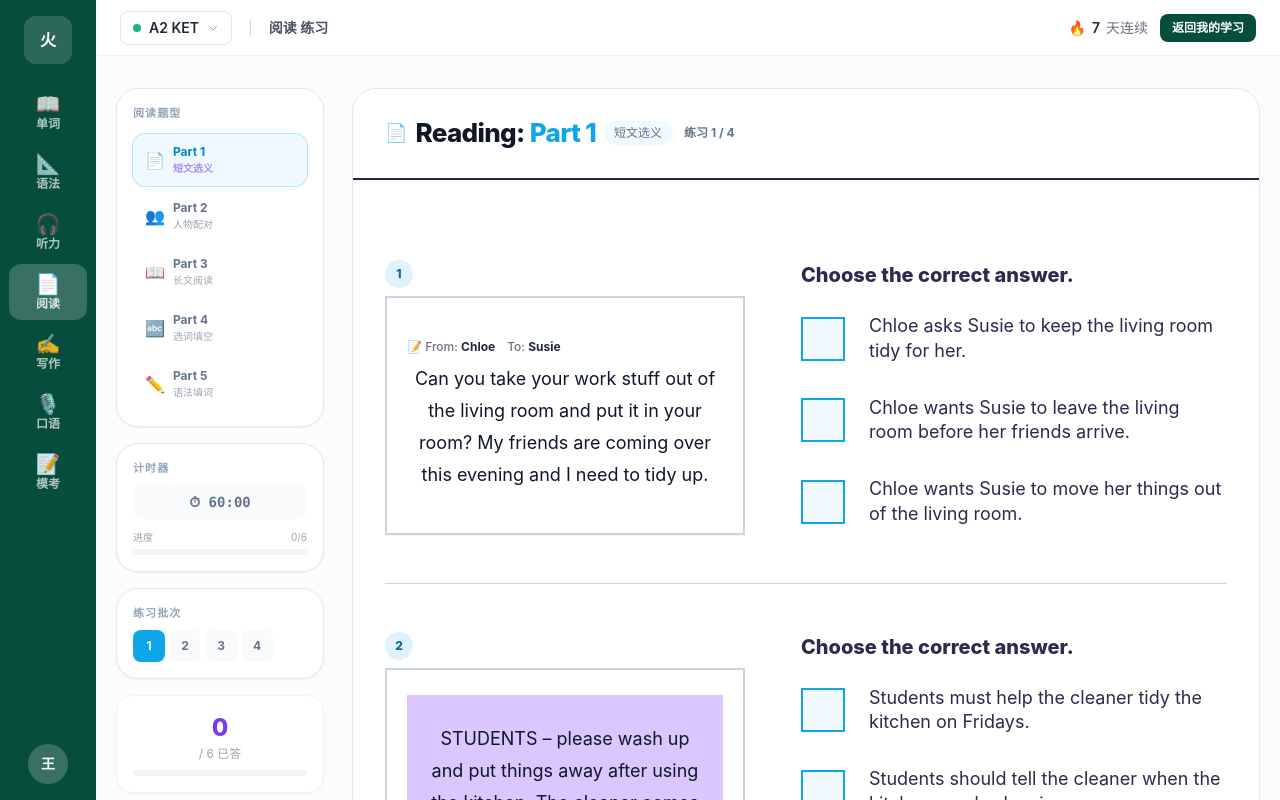
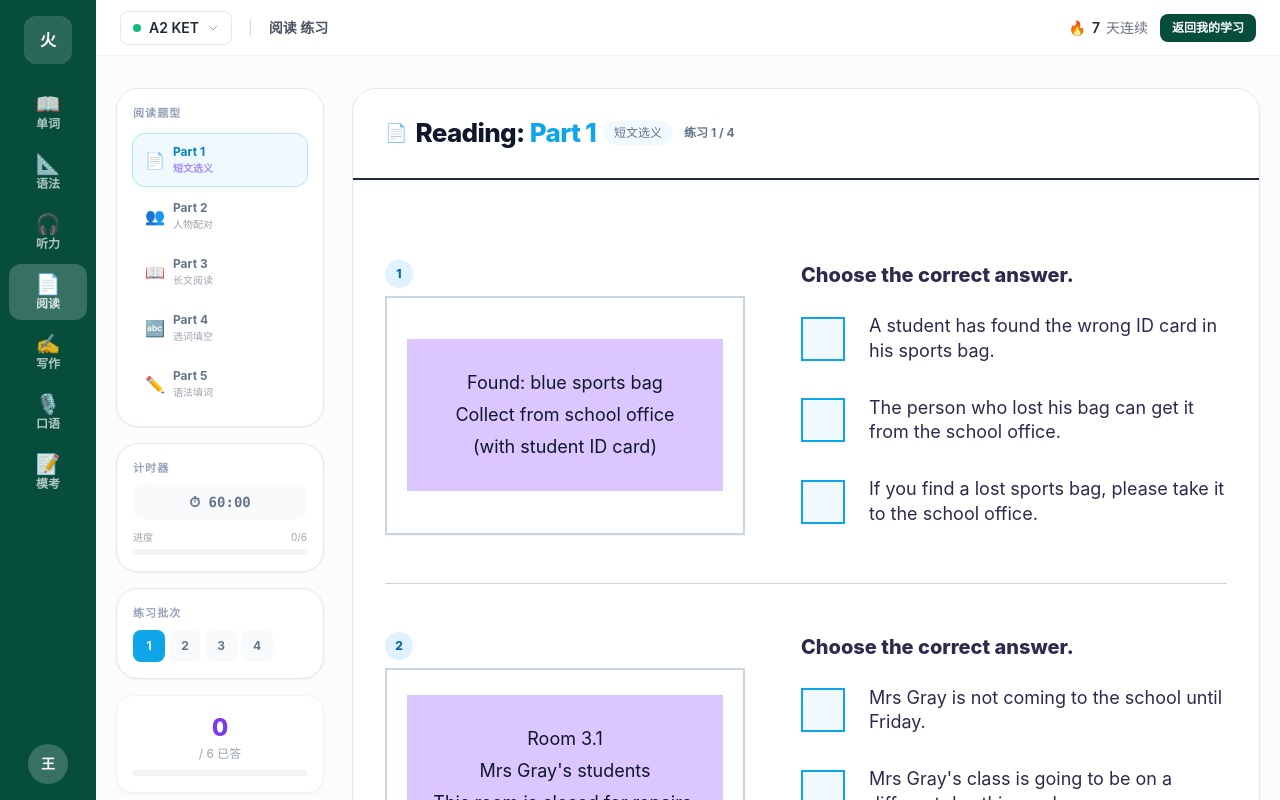
Before and after one commit to audrey-ship-it/mars-cambridge, a React (Vite) app: page /cambridge-reading in a window 1280 px wide. Built offline with nearby package versions, Linux system fonts and the light colour scheme.

Commit message:
替换首套已核验阅读真题

```diff
--- a/scripts/audit-reading-data.mjs
+++ b/scripts/audit-reading-data.mjs
@@ -64,10 +64,9 @@ for (const test of ketTests) {
     }
   })
 
-  if (test.part5 && ketPart5Sets.length) {
-    warn(scope, '页面 Part 5 当前使用独立专项题库，不会显示本套 test.part5；整套真题被拆开')
-  }
 }
+
+if (ketPart5Sets.length) warn('Part 5', `保留 ${ketPart5Sets.length} 套专项题库；必须与“已核验官方真题”分区显示，不得混充整套原卷`)
 
 console.log(`阅读数据审计：${ketTests.length} 套整卷，${ketPart5Sets.length} 套 Part 5 专项`)
 if (warnings.length) {
--- a/src/data/ketReadingData.js
+++ b/src/data/ketReadingData.js
@@ -1,161 +1,150 @@
 /* ── KET A2 官方真题阅读数据 (4套) ── */
 
 export const ketTests = [
-  // ─── TEST 1 ──────────────────────────────────────────────────────────
+  // ─── OFFICIAL BOOK 1 · TEST 1 (verified against source pages 8–15) ───
   {
     id: 1,
-    title: "Test 1",
+    title: "官方真题 1 · Test 1",
+    source: {
+      file: "KET青少版官方真题1.pdf",
+      collection: "KET青少版官方真题 1",
+      test: 1,
+      pages: "8–15",
+      answerPage: 84,
+      verified: true
+    },
     part1: {
       instructions: "For each question, choose the correct answer.",
       questions: [
         {
-          id: 1, type: "note",
-          from: "Chloe", to: "Susie",
-          content: "Can you take your work stuff out of the living room and put it in your room? My friends are coming over this evening and I need to tidy up.",
-          options: { A: "Chloe asks Susie to keep the living room tidy for her.", B: "Chloe wants Susie to leave the living room before her friends arrive.", C: "Chloe wants Susie to move her things out of the living room." },
-          answer: "C",
-          explanation: "关键词：\"take your stuff out of the living room and put it in your room\" = 把东西搬走。A错（Chloe自己要整理，不是让Susie保持整洁）；B错（Susie不需要离开，只需搬走东西）。"
+          id: 1, type: "notice",
+          content: "Found: blue sports bag\nCollect from school office\n(with student ID card)",
+          options: { A: "A student has found the wrong ID card in his sports bag.", B: "The person who lost his bag can get it from the school office.", C: "If you find a lost sports bag, please take it to the school office." },
+          answer: "B"
         },
         {
           id: 2, type: "notice",
-          content: "STUDENTS – please wash up and put things away after using the kitchen. The cleaner comes every Friday.",
-          options: { A: "Students must help the cleaner tidy the kitchen on Fridays.", B: "Students should tell the cleaner when the kitchen needs cleaning.", C: "Students must leave the kitchen before the cleaner arrives on Fridays." },
-          answer: "A",
-          explanation: "告示要求学生用完厨房后自行清洗收拾，清洁工只在周五来做大扫除，所以学生平时帮助保持厨房整洁。B和C均不在告示中。"
+          content: "Room 3.1\nMrs Gray's students\nThis room is closed for repairs. Lessons in room 4.2 until Friday",
+          options: { A: "Mrs Gray is not coming to the school until Friday.", B: "Mrs Gray's class is going to be on a different day this week.", C: "Mrs Gray isn't able to use her usual room at the moment." },
+          answer: "C"
         },
         {
-          id: 3, type: "text",
-          from: "Anna", to: "Pete",
-          content: "Pete – I think there'll be no taxis in town tonight. Could you get me from the train station later? I don't know exactly when I'll arrive. Anna",
-          options: { A: "Anna is asking Pete to book a taxi for her at the station.", B: "Anna wants Pete to reply when he's at the station.", C: "Anna would like Pete to pick her up from the station." },
-          answer: "C",
-          explanation: "关键词：\"Could you get me from the train station?\" = 请Pete去接她。A错（没提预订出租车）；B错（没要求Pete回复消息）。"
+          id: 3, type: "email", from: "Head teacher", to: "All students",
+          content: "The school kitchen will be closed for hot lunches Monday – Friday next week. We can still serve sandwiches and salads.",
+          options: { A: "Students have to bring their own food to school for lunch next week.", B: "The school is going to stop offering lunch to students after next week.", C: "Only a few types of food will be available for student lunches next week." },
+          answer: "C"
         },
         {
-          id: 4, type: "notice",
-          content: "NEW STUDENTS: Go to Reception to collect your course books before seeing your teacher.",
-          options: { A: "Students should ask a teacher for their books before going to Reception.", B: "Students need to get their books from Reception first.", C: "Teachers will meet new students at the Reception desk." },
-          answer: "B",
-          explanation: "关键词：\"Go to Reception BEFORE seeing your teacher\" = 先去前台取书，再见老师。A错（顺序与告示完全相反）；C错（告示没有提老师在前台迎接学生）。"
+          id: 4, type: "text", from: "Mark", to: "Suzy",
+          content: "Hi Suzy,\nI've finished our history project. Shall I bring it round later to show you before I give it to the teacher tomorrow?\nMark",
+          options: { A: "Mark is asking Suzy if he should visit her today.", B: "Mark wants Suzy to help him complete their project.", C: "Mark thinks Suzy should give the project to the teacher." },
+          answer: "A"
         },
         {
-          id: 5, type: "ad",
-          content: "Flat to rent\nJust been painted!\nNew kitchen.\nOne double bedroom.\n£800 per month",
-          options: { A: "The flat is in a new building.", B: "You can rent this flat.", C: "Two people cannot live in this flat." },
-          answer: "B",
-          explanation: "关键词：\"Flat to rent\" = 可以出租此公寓。A错（\"just been painted\"说的是刚粉刷，不是新楼）；C错（一间双人卧室完全可以两人居住）。"
+          id: 5, type: "email", from: "Ben", to: "Tom",
+          content: "Dad will pick us up after the school concert. There are some tickets left on the website if you know anyone who wants one.",
+          question: "What should Tom do?",
+          options: { A: "go online to check if there are still concert tickets available", B: "tell people that it is still possible for them to come to the concert", C: "ask if his father can collect them after the concert" },
+          answer: "B"
         },
         {
-          id: 6, type: "text",
-          from: "Gemma", to: "Simon",
-          content: "Simon – Don't forget to bring that book I lent you. I need to give it to my sister this week. Thanks! Gemma",
-          options: { A: "Gemma is asking Simon to tell her about the book.", B: "Gemma wants Simon to return her book.", C: "Gemma is offering to lend Simon a book." },
-          answer: "B",
-          explanation: "关键词：\"bring that book I lent you\" = 要Simon归还书。A错（没要求Simon介绍书的内容）；C错（书已借出给Simon，不是现在提出借阅）。"
+          id: 6, type: "email", from: "Mr Jones", to: "Photography club members",
+          content: "Some of you have asked to learn to use software to improve your pictures. If enough people are interested, we'll start next Tuesday.",
+          options: { A: "Mr Jones is offering to teach club members something new.", B: "Some people have told Mr Jones they want to leave the photography club.", C: "Mr Jones wants to find out more about photography software." },
+          answer: "A"
         }
       ]
     },
     part2: {
       instructions: "For each question, choose the correct answer.",
-      title: "Camping by the water",
+      title: "My favourite book",
       people: [
         {
-          name: "Sandy Bay", label: "A",
-          text: "This campsite is large and you won't be too near your neighbours. There's a small supermarket with long opening hours. Sandy Bay has a surfing school of its own, so campers can learn to surf. You can also learn to windsurf and sail there. The large outdoor pool has a wide area of grass around it. The shop in the nearby village has a good variety of food."
+          name: "Jian", label: "A",
+          text: "This well-known book was in a box of old books that a neighbour gave me. I wasn't sure about it when I picked it up because I saw the pictures and thought it was a book for little children. But I was bored, so I started reading. After a few pages I couldn't stop, and when I got to the last page, I was quite upset that there wasn't more. It's about two friends who play a game, and how it changes their lives. It's brilliant!"
         },
         {
-          name: "High Wood", label: "B",
-          text: "Not as large as some campsites, High Wood has a pool with a roof window which can open and close, so it's usable in all weather. It's not too far from the sea. Campers can fish or swim in the fantastic pool. For food shopping, campers go to the village nearby. There's lots to do in the evenings – watch films or dance under the stars to local bands."
+          name: "Max", label: "B",
+          text: "This was one of the first books I ever had, but it's still a favourite. Even before I could read, I loved looking at the drawings as my parents read the story to me. Now my little sister's got it, and she loves it too. The writer has become quite famous, but this is the first book she wrote, and not many people have heard of it. It's very different from the books she wrote later. I suppose what you write about changes as your life changes."
         },
         {
-          name: "Black Lake", label: "C",
-          text: "There's a lake where you can swim and plenty of things to do during the day – hiking, cycling. And don't forget to bring your mountain bike with you! There are beautiful mountains all around you. The shop in the next village has a good variety of food. Campers are reminded to bring their mountain bikes."
+          name: "Kojo", label: "C",
+          text: "I read this book for the first time when I was about eight. One of the reasons I liked it was that it was about people growing up in a place which I knew nothing about. My friend read it too, and our ideas for games often came from this book. I read it again recently, and I still think it's great, except the last few pages. What happens in them doesn't seem real."
         }
       ],
       questions: [
-        { id: 7, text: "Which place has an indoor swimming pool?", answer: "B" },
-        { id: 8, text: "Which place offers water sports lessons?", answer: "A" },
-        { id: 9, text: "Which place has beautiful scenery?", answer: "C" },
-        { id: 10, text: "Which place has its own food shop?", answer: "A" },
-        { id: 11, text: "Which place has evening activities?", answer: "B" },
-        { id: 12, text: "Which place has plenty of space between tents?", answer: "A" },
-        { id: 13, text: "Which place can lend you equipment for activities?", answer: "B" }
+        { id: 7, text: "Who does not like the way the book ends?", answer: "C" },
+        { id: 8, text: "Who enjoyed the pictures in the book?", answer: "B" },
+        { id: 9, text: "Who explains how he got the book?", answer: "A" },
+        { id: 10, text: "Who enjoyed learning about lives which are different from his own?", answer: "C" },
+        { id: 11, text: "Who says something about what happens in the story?", answer: "A" },
+        { id: 12, text: "Who says the book is not very well-known?", answer: "B" },
+        { id: 13, text: "Who felt sad when he finished the book?", answer: "A" }
       ]
     },
     part3: {
-      title: "Playing the violin",
-      author: "By Jack Calder",
-      passage: "I started learning the violin when I was nine. I didn't choose to learn it – my music teacher asked if anyone wanted to, and some girls and I put our hands up. It wasn't something I was really interested in at the time. My uncle said I could use his, so I didn't have to buy one.\n\nThe lessons were really hard at first, and I didn't enjoy it much. But then I bought an electric violin and added it to the things I liked about rock music. That was when I really started to love playing.\n\nA few years later, I joined a band called Ocean Blue. When the band became successful, some of the members thought it would change the way we were all friends. We'd always been a close group, even though the music was selling well.\n\nNow I feel very lucky to play the violin. I think it's the best thing in the world to do. A lot of people think it's an unusual career, but I disagree with them.\n\nSomeone has looked after these beautiful old instruments that are two or three hundred years old. I think that's amazing. I hope they'll be used and enjoyed for another two or three hundred years.",
+      title: "A young cheesemaker",
+      author: "",
+      passage: "16-year-old Pat Tulloch has an unusual hobby. She makes cheese on the family farm in Australia. She began by making yoghurt with her mother when she was little. Then she started watching her father's workers make cheese. When she was ten, she made some herself for the first time. 'It wasn't great,' she says, 'but the workers told me what I was doing wrong and that helped me to slowly get better.'\n\nPat always needs good milk for her cheese, but she doesn't have to buy it. Her mother and father keep 100 cows on their farm. Pat can just ask them when she needs more. Last year, Pat's neighbour gave her a young cow to keep and look after, but it doesn't produce milk to make cheese yet.\n\nPat and her family make several types of cheese. Recently they won a prize for one of them. 'It's been great for helping customers find out about us,' says Pat. 'Last month we started selling cheese in New Zealand. People there read about our prize in a food magazine. Soon we're going to do some advertisements, too.'\n\nPat's next idea is to post some online recipes for cooking with cheese. 'One of my favourites is cheese with eggs for breakfast. It's great! Our cheese is also lovely with pasta – I hope a restaurant might buy some one day.' But right now Pat is still at school. 'Making cheese is fun and winning a prize for it is great, but doing well in my studies matters more for now.'",
       questions: [
         {
-          id: 14, text: "How did Jack start learning the violin?",
-          options: { A: "A teacher chose him to learn.", B: "He didn't have to pay for one to use.", C: "He enjoyed listening to it being played." },
-          answer: "B"
+          id: 14, text: "Pat learned to make good cheese",
+          options: { A: "by listening to the advice she got.", B: "by seeing how her mother did it.", C: "by practising at home on her own." }, answer: "A"
         },
         {
-          id: 15, text: "What does Jack say about the second paragraph?",
-          options: { A: "He could play rock music easily on his violin.", B: "He learned from listening to other people's music.", C: "He got an electric violin and this changed how he felt." },
-          answer: "C"
+          id: 15, text: "Where does Pat get the milk for her cheese?",
+          options: { A: "from her neighbour's farm", B: "her father helps her to buy it", C: "her parents give it to her" }, answer: "C"
         },
         {
-          id: 16, text: "When Ocean Blue became successful, Jack says",
-          options: { A: "the band needed to travel to many places.", B: "all the band members liked different music.", C: "the band stayed friends with each other." },
-          answer: "C"
+          id: 16, text: "Pat says winning the prize means",
+          options: { A: "more people know about her family's cheese.", B: "she can be the star of the family's new advertisements.", C: "she was invited to visit another country." }, answer: "A"
         },
         {
-          id: 17, text: "Why does Jack feel lucky?",
-          options: { A: "He has met many people through his music.", B: "He earns a lot of money playing violin.", C: "He gets to do something he loves as his job." },
-          answer: "C"
+          id: 17, text: "What's the most important thing for Pat at the moment?",
+          options: { A: "writing a new cookbook", B: "being successful at school", C: "selling cheese to a restaurant" }, answer: "B"
         },
         {
-          id: 18, text: "What does Jack say in the last paragraph?",
-          options: { A: "He thinks it is wonderful that people have kept old instruments.", B: "He wants the internet to provide more opportunities for music.", C: "He thinks more people should learn to play instruments." },
-          answer: "A"
+          id: 18, text: "In this article, Pat is explaining",
+          options: { A: "why her family started making cheese.", B: "how to win a competition for making cheese.", C: "how she has become part of a cheese-making business." }, answer: "C"
         }
       ]
     },
     part4: {
-      title: "The London Marathon",
+      title: "Philo T. Farnsworth",
       passage_segments: [
-        "In 1979, two men called John Disley and Chris Brasher went to run the New York Marathon. They ",
-        " to organise a similar race in London after they ",
-        " at the event. A large ",
-        " of runners took part when the first London Marathon ",
-        " place in 1981. More than six thousand runners took part. The race has ",
-        " on television in nearly 200 countries, so it has been ",
-        " to people all over the world."
+        "Philo T. Farnsworth was born in the USA in 1906. As a child, he was very interested in science and electricity and spent a lot of time ",
+        " about it. He also won a national ",
+        " for young engineers when he was just 13.\n\nWhen he was 20, Farnsworth ",
+        " his own business. In 1927, he showed everyone his new idea: a ",
+        " of sending pictures using electricity. Many other people were working on ideas for a machine to do this, but Farnsworth's was the first that had no moving parts. In fact, it was the first true electronic TV.\n\nAfter many business problems, Farnsworth had success in 1938 when another company ",
+        " him $1 million for his idea. He is not very famous these ",
+        ", but, as the father of electronic television, Farnsworth changed the world."
       ],
       questions: [
-        { id: 19, options: { A: "thought", B: "kept", C: "decided" }, answer: "C" },
-        { id: 20, options: { A: "year", B: "day", C: "time" }, answer: "C" },
-        { id: 21, options: { A: "members", B: "crowds", C: "visitors" }, answer: "B" },
-        { id: 22, options: { A: "had", B: "answered", C: "fact" }, answer: "A" },
-        { id: 23, options: { A: "stayed", B: "took", C: "made" }, answer: "B" },
-        { id: 24, options: { A: "shown", B: "made", C: "held" }, answer: "A" }
+        { id: 19, options: { A: "learning", B: "studying", C: "understanding" }, answer: "A" },
+        { id: 20, options: { A: "game", B: "match", C: "competition" }, answer: "C" },
+        { id: 21, options: { A: "became", B: "turned", C: "started" }, answer: "C" },
+        { id: 22, options: { A: "plan", B: "way", C: "thing" }, answer: "B" },
+        { id: 23, options: { A: "offered", B: "took", C: "sold" }, answer: "A" },
+        { id: 24, options: { A: "times", B: "days", C: "years" }, answer: "B" }
       ]
     },
     part5: {
       instructions: "For each question, write the correct answer.\nWrite ONE word for each gap.",
-      example: { number: 0, answer: "in" },
+      example: { number: 0, answer: "from" },
       passages: [
         {
-          from: "Mark",
-          to: "Lucy",
-          content: "I grew up [0] in a small town, but I now live [25] the city centre. It only takes me ten minutes [26] get to my office from home. I have to travel to other countries [27] work – [28] example, last month I went to the USA. I like [29] travel, but I'm always happy when I get home!"
-        },
-        {
-          from: "Lucy",
-          to: "Mark",
-          content: "That sounds great! I think I would love living in a city centre [30] I'm not sure about all the travelling."
+          from: "Rachel", to: "Chris",
+          content: "We're back [0] from our family holiday in the US. It was amazing! It's [25] biggest country I've ever been to. We travelled from Los Angeles to Seattle [26] car. It's nearly 2000 km and the trip took us [27] very long time – nearly a week.\n\nMy family liked Los Angeles best, [28] I didn't agree – Seattle was my favourite place. It's smaller [29] Los Angeles, and the food was better. Seattle is near the sea and we ate lots of fish. The only problem was that [30] rained almost every day!\n\nLet's meet for a chat soon. I have a present for you!"
         }
       ],
       questions: [
-        { id: 25, answers: ["up"] },
-        { id: 26, answers: ["At"] },
-        { id: 27, answers: ["it"] },
-        { id: 28, answers: ["for"] },
-        { id: 29, answers: ["the"] },
-        { id: 30, answers: ["if"] }
+        { id: 25, answers: ["the"] },
+        { id: 26, answers: ["by"] },
+        { id: 27, answers: ["a"] },
+        { id: 28, answers: ["but", "although", "though", "however"] },
+        { id: 29, answers: ["than"] },
+        { id: 30, answers: ["it"] }
       ]
     }
   },
--- a/src/pages/CambridgeReading.jsx
+++ b/src/pages/CambridgeReading.jsx
@@ -112,6 +112,7 @@ function buildBatches(partId) {
 export default function CambridgeReading() {
   const [level, setLevel] = useState(() => { try { return localStorage.getItem('cambridge_level') || 'KET' } catch { return 'KET' } })
   const [partId,       setPartId]       = useState(1)
+  const [part5Mode,    setPart5Mode]    = useState('official')
   const [part5Id,      setPart5Id]      = useState(1)
   const [batchIdx,     setBatchIdx]     = useState(0)
   const [answers,      setAnswers]      = useState({})
@@ -133,7 +134,11 @@ export default function CambridgeReading() {
   const currentBatch = batches[batchIdx] || null
 
   // ── Part 5 data ────────────────────────────────────────
-  const p5Set  = ketPart5Sets.find(s => s.id === part5Id)
+  const verifiedTests = ketTests.filter(test => test.source?.verified)
+  const officialP5Test = ketTests.find(test => test.id === part5Id && test.source?.verified)
+  const p5Set  = part5Mode === 'official'
+    ? (officialP5Test ? { ...officialP5Test.part5, source: officialP5Test.title } : null)
+    : ketPart5Sets.find(s => s.id === part5Id)
   const p5Part = p5Set ? {
     instructions: 'For each question, write the correct answer.\nWrite ONE word for each gap.',
     example: p5Set.example, passages: p5Set.passages, questions: p5Set.questions,
@@ -162,7 +167,7 @@ export default function CambridgeReading() {
     setP5Checked(false)
     setP5Score(null)
     setAnswers({})
-  }, [part5Id])
+  }, [part5Id, part5Mode])
 
   // ── Helpers ────────────────────────────────────────────
   function isCorrect14(q) {
@@ -449,14 +454,29 @@ export default function CambridgeReading() {
           {isPart5 && (
             <div className="bg-white rounded-2xl border border-gray-100 shadow-sm p-3 space-y-3 max-h-[50vh] overflow-y-auto">
               <p className="text-[10px] font-bold text-gray-400 uppercase tracking-widest">选择套题</p>
+              <div>
+                <p className="text-[9px] font-bold text-emerald-600 uppercase mb-1 tracking-wider">已核验官方真题</p>
+                <div className="flex flex-wrap gap-1">
+                  {verifiedTests.map(test => (
+                    <button key={test.id} onClick={() => { setPart5Mode('official'); setPart5Id(test.id) }}
+                      className={`min-w-8 h-8 px-2 rounded-lg text-xs font-bold transition-all ${
+                        part5Mode === 'official' && part5Id === test.id
+                          ? 'bg-emerald-600 text-white shadow-sm'
+                          : 'bg-emerald-50 text-emerald-700 hover:bg-emerald-100'
+                      }`}
+                    >真题 {test.id}</button>
+                  ))}
+                </div>
+              </div>
+              <p className="border-t border-gray-100 pt-2 text-[9px] font-bold text-gray-400 uppercase tracking-wider">Part 5 专项题库</p>
               {PART5_GROUPS.map(grp => (
                 <div key={grp.label}>
                   <p className="text-[9px] font-bold text-gray-300 uppercase mb-1 tracking-wider truncate">{grp.label}</p>
                   <div className="flex flex-wrap gap-1">
                     {grp.ids.map(id => (
-                      <button key={id} onClick={() => setPart5Id(id)}
+                      <button key={id} onClick={() => { setPart5Mode('practice'); setPart5Id(id) }}
                         className={`w-8 h-8 rounded-lg text-xs font-bold transition-all ${
-                          part5Id === id
+                          part5Mode === 'practice' && part5Id === id
                             ? 'bg-violet-600 text-white shadow-sm'
                             : 'bg-gray-50 text-gray-500 hover:bg-violet-50 hover:text-violet-600'
                         }`}
@@ -523,7 +543,7 @@ export default function CambridgeReading() {
         {/* Main Content */}
         <div className="flex-1 min-w-0">
           <AnimatePresence mode="wait">
-            <motion.div key={isPart5 ? `p5-${part5Id}` : `${partId}-${batchIdx}`}
+            <motion.div key={isPart5 ? `p5-${part5Mode}-${part5Id}` : `${partId}-${batchIdx}`}
               initial={{ opacity: 0, y: 12 }} animate={{ opacity: 1, y: 0 }}
               exit={{ opacity: 0, y: -8 }} transition={{ duration: 0.18 }}
               className="bg-white rounded-[24px] border border-slate-200 shadow-sm overflow-hidden"
```
